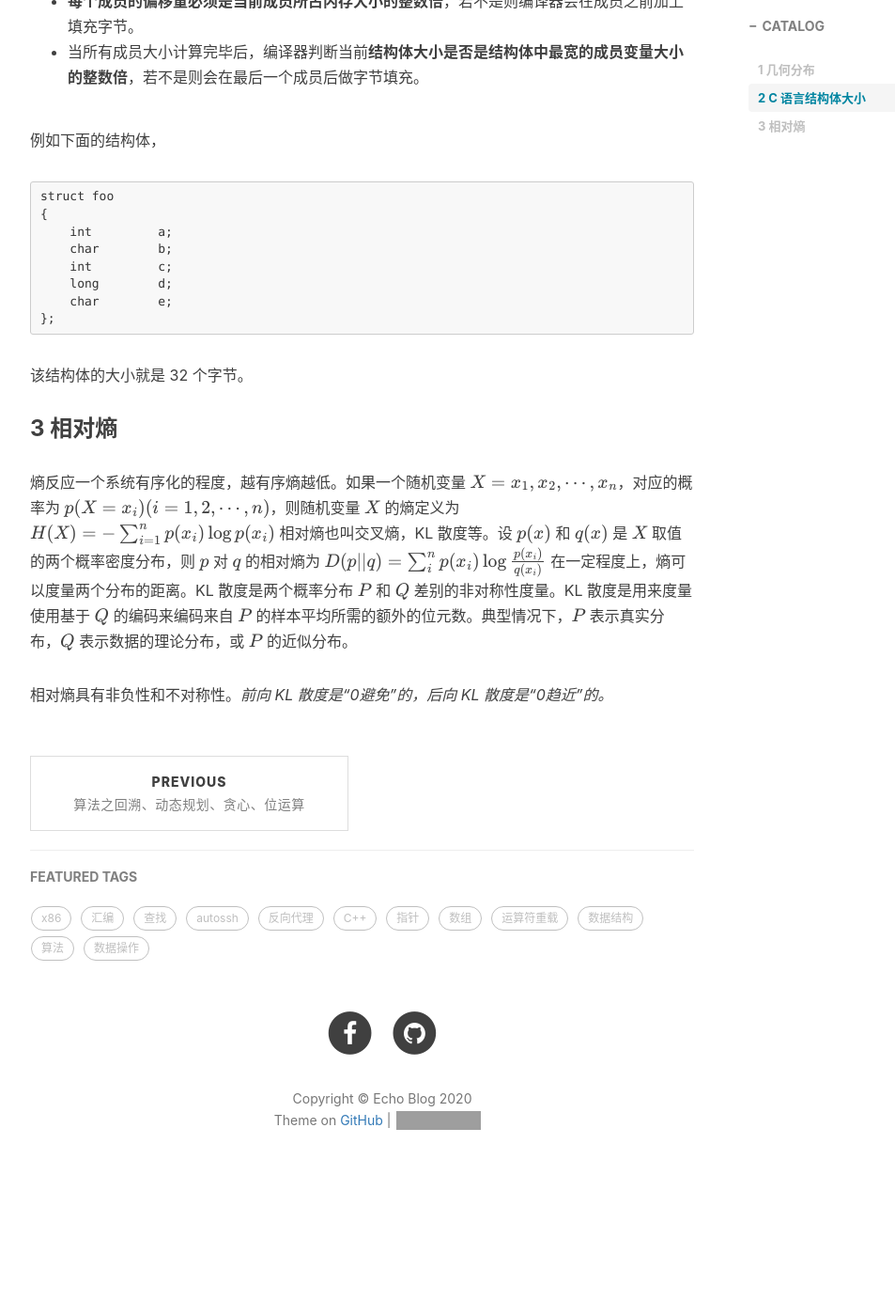
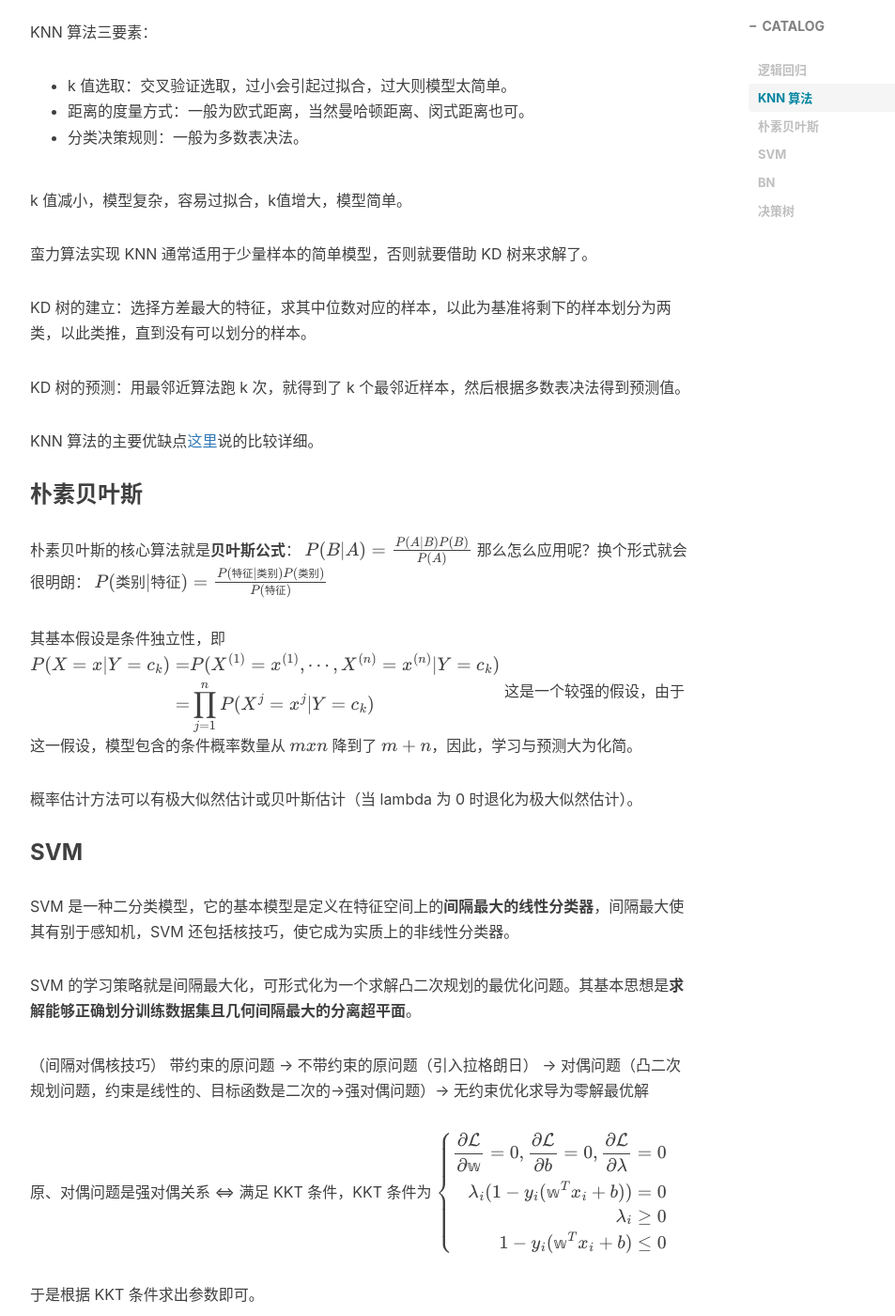
Before and after one commit to Echo-Ji/Echo-Ji.github.io, a Jekyll site: the page built from _posts/2020-08-16-面试笔记.md, in a window 1280 px wide and 1400 px high, scrolled down 756 px. Shown: the whole window at 94% size, without its empty margins (233-1186 px from the left). Built offline with Jekyll 4.4.1, drawn with Linux system fonts in a browser that asks for light colours; nearby versions of some CDN libraries; formulas are drawn with MathJax 3; comment, search, counter and statistics services are not loaded; before the commit the page ends 2052 px from its top, so only the background shows below that; some of the changed text lies outside the part shown; grey boxes are pictures that could not be loaded.

Commit message:
:rocket: 2020-09-03 interview notes, algo notes

```diff
--- a/_posts/2020-08-15-面试笔记.md
+++ b/_posts/2020-08-15-概率分布与相对熵.md
@@ -1,7 +1,7 @@
 ---
 layout:         post
-title:          面试笔记
-subtitle:       为了能忘掉的时候立马找到的面试前小笔记
+title:          概率分布、相对熵
+subtitle:       面试知识点笔记
 date:           2020-08-15
 author:         Echo
 header-style:   text
--- /dev/null
+++ b/_posts/2020-08-16-面试笔记.md
@@ -0,0 +1,118 @@
+---
+layout:         post
+title:          KNN 算法
+subtitle:       面试知识点笔记
+date:           2020-08-15
+author:         Echo
+header-style:   text
+catalog:        true
+tags:
+    - 面试
+    - 机器学习
+    - 算法
+---
+
+> 面试前整理的一些自己不熟悉的知识点，好想拥有一个硬盘一样的脑袋，可以不忘掉的那种。
+
+### 逻辑回归
+
+手推逻辑回归：
+
+* Logit 函数写模型
+* 极大似然求梯度
+* 学习率更新参数
+
+### KNN 算法
+
+KNN 算法属于懒学习方法，基本上不学习，导致预测的速度比逻辑回归等算法慢。
+
+KNN 算法三要素：
+* k 值选取：交叉验证选取，过小会引起过拟合，过大则模型太简单。
+* 距离的度量方式：一般为欧式距离，当然曼哈顿距离、闵式距离也可。
+* 分类决策规则：一般为多数表决法。
+
+k 值减小，模型复杂，容易过拟合，k值增大，模型简单。
+
+蛮力算法实现 KNN 通常适用于少量样本的简单模型，否则就要借助 KD 树来求解了。
+
+KD 树的建立：选择方差最大的特征，求其中位数对应的样本，以此为基准将剩下的样本划分为两类，以此类推，直到没有可以划分的样本。
+
+KD 树的预测：用最邻近算法跑 k 次，就得到了 k 个最邻近样本，然后根据多数表决法得到预测值。
+
+KNN 算法的主要优缺点[这里](https://www.cnblogs.com/pinard/p/6061661.html)说的比较详细。
+
+### 朴素贝叶斯
+
+朴素贝叶斯的核心算法就是**贝叶斯公式**：
+$$
+P(B|A) = \frac{P(A|B)P(B)}{P(A)}
+$$
+那么怎么应用呢？换个形式就会很明朗：
+$$
+P(类别|特征) = \frac{P(特征|类别)P(类别)}{P(特征)}
+$$
+
+其基本假设是条件独立性，即
+$$
+\begin{aligned}
+P(X=x|Y=c_k) = & P(X^{(1)}=x^{(1)}, \cdots, X^{(n)}=x^{(n)}|Y=c_k) \\
+= & \prod_{j=1}^{n}P(X^{j}=x^{j}|Y=c_k)
+\end{aligned}
+$$
+这是一个较强的假设，由于这一假设，模型包含的条件概率数量从 $mxn$ 降到了 $m+n$，因此，学习与预测大为化简。
+
+概率估计方法可以有极大似然估计或贝叶斯估计（当 lambda 为 0 时退化为极大似然估计）。
+
+### SVM
+
+SVM 是一种二分类模型，它的基本模型是定义在特征空间上的**间隔最大的线性分类器**，间隔最大使其有别于感知机，SVM 还包括核技巧，使它成为实质上的非线性分类器。
+
+SVM 的学习策略就是间隔最大化，可形式化为一个求解凸二次规划的最优化问题。其基本思想是**求解能够正确划分训练数据集且几何间隔最大的分离超平面**。
+
+（间隔对偶核技巧）
+带约束的原问题 -> 不带约束的原问题（引入拉格朗日） -> 对偶问题（凸二次规划问题，约束是线性的、目标函数是二次的->强对偶问题）-> 无约束优化求导为零解最优解
+
+原、对偶问题是强对偶关系 <=> 满足 KKT 条件，KKT 条件为
+$$
+\left\{
+\begin{aligned}
+\frac{\partial \mathcal{L}}{\partial \mathbb{w}} = 0, \frac{\partial \mathcal{L}}{\partial b} = 0, \frac{\partial \mathcal{L}}{\partial \lambda} = 0\\
+{\lambda}_{i}(1-y_{i}(\mathbb{w}^Tx_i + b)) = 0\\
+{\lambda}_{i} \ge 0\\
+1-y_{i}(\mathbb{w}^Tx_i + b) \le 0
+\end{aligned}
+\right.
+$$
+
+于是根据 KKT 条件求出参数即可。
+
+手推 SVM 三步走：
+
+* 几何解释  -> 数学解释
+* 带约束优化 -> 无约束优化
+* 对偶问题 -> KKT 条件
+
+### BN
+
+BN 是归一化隐藏单元激活值并加速学习的方式。
+
+其奏效的原因是：
+
+* 归一化到 0 均值、1 方差，可以加速学习
+
+* 减弱了前层参数的作用与后层参数的作用之间的联系，它使得网络每层都可以自己学习，稍稍独立于其他层，这有助于加速整个网络的学习
+
+* 往每个隐藏层的激活值上增加了噪音，具有轻微的正则化效果。
+
+
+## 决策树
+
+信息增益存在偏向于选择取值较多的特征的问题，可用信息增益比来修正。分别对应 ID3 算法和 C4.5 算法。
+
+决策树的生成学习仅考虑对训练数据的拟合程度，不考虑模型的复杂成都，容易过拟合，而剪枝学习同时考虑两者。
+
+CART 树是二叉树，由特征选择、树的生成、树的剪枝组成，可用于回归和分类。基尼系数作为特征选择指标。基尼系数越小，分类结果越好。CART 剪枝形成一个序列，相当于超参数的选择过程。
+
+基尼系数和熵之半的曲线很接近，都可以近似的代表分类误差率。
+
+**对于连续值的处理**：用区间划分对其进行离散化，选择信息熵最小的划分，因为希望划分之后的数据更纯净。
```
Also changed, not shown: _posts/2020-07-09-算法之递归、循环、查找.md (+2 -0 lines), _posts/2020-09-03-动态规划框架.md (added, +51 -0 lines).
